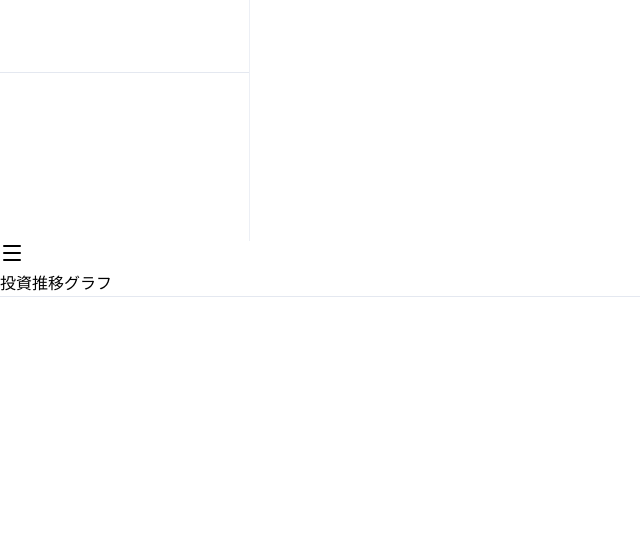
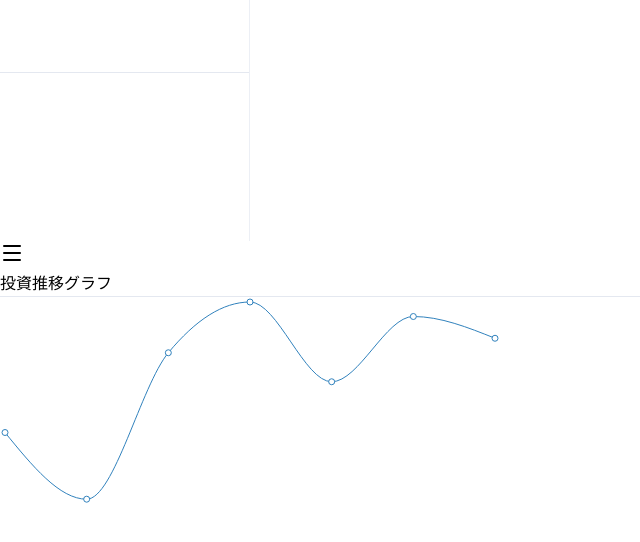
Before and after one commit to mn-area/touMEMO, a React (Vite) app in the folder frontend/: page /TradeGraph in a window 1280 px wide. Shown: the top 542 px of the page, without its empty margins (0-640 px from the left). Built offline with nearby package versions, Linux system fonts and the light colour scheme.

Commit message:
【フロント】データをグラフ化するライブラリのインストール

```diff
--- a/frontend/package.json
+++ b/frontend/package.json
@@ -18,7 +18,8 @@
     "react": "^19.2.8",
     "react-dom": "^19.2.8",
     "react-hook-form": "^7.89.0",
-    "react-router-dom": "^7.18.4"
+    "react-router-dom": "^7.18.4",
+    "recharts": "^3.10.1"
   },
   "devDependencies": {
     "@eslint/js": "^10.0.1",
--- a/frontend/src/TradeGraph.tsx
+++ b/frontend/src/TradeGraph.tsx
@@ -1,9 +1,20 @@
 import { useState } from "react";
 import SideMenu from "./SideMenu";
+import { LineChart, Line } from 'recharts';
 
 export const TradeGraph = () => {
 
     const [sideMenuMode, setSideMenuMode] = useState(true);
+
+    const data = [
+    { day: '月', サイト訪問者数: 2200 },
+    { day: '火', サイト訪問者数: 1280 },
+    { day: '水', サイト訪問者数: 3300 },
+    { day: '木', サイト訪問者数: 4000 },
+    { day: '金', サイト訪問者数: 2900 },
+    { day: '土', サイト訪問者数: 3800 },
+    { day: '日', サイト訪問者数: 3500 },
+    ];
 
     return (
     <div className="flex  h-screen">
@@ -17,6 +28,11 @@ export const TradeGraph = () => {
                     <h4>投資推移グラフ</h4>
                 </div>
             </header>
+            <div>
+                <LineChart width={500} height={300} data={data}>
+                    <Line type="monotone" dataKey="サイト訪問者数" />
+                </LineChart>
+            </div>
         </main>
     </div>
     );
```
